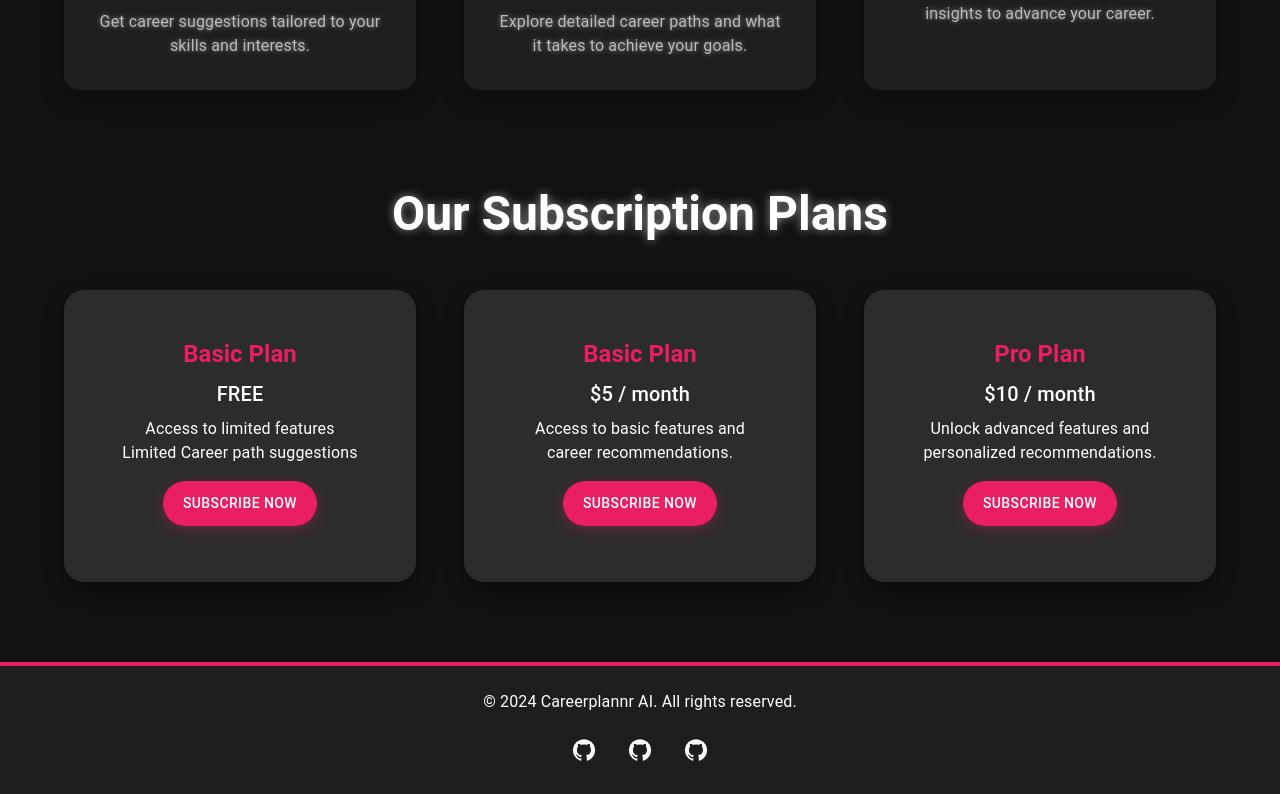
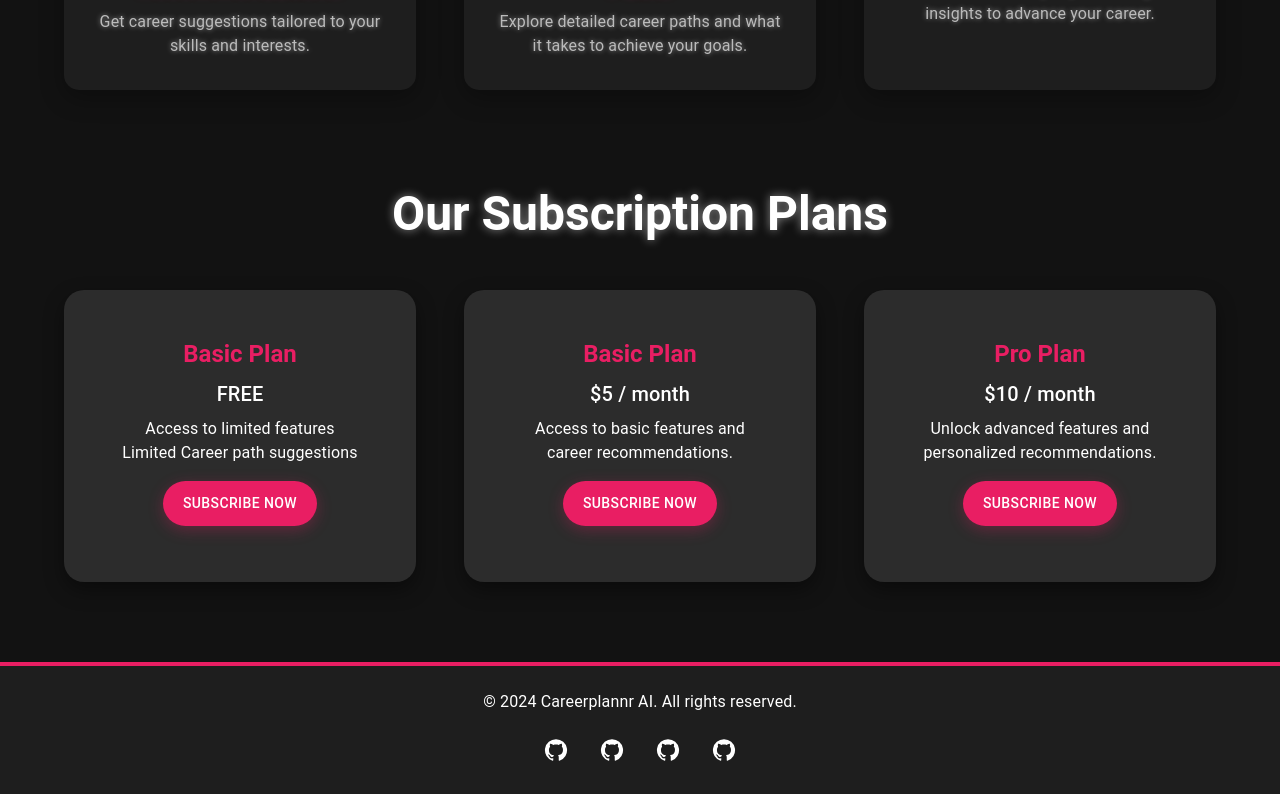
Before and after one commit to mehmoodosman/CareerplannrAI, a Next.js app: page / in a window 1280 px wide. Shown: the part 874-1668 px from the top of the page. Built offline with nearby package versions, Linux system fonts and the light colour scheme; no server answers.

Commit message:
Update page.js, added github profile at the bottom

```diff
--- a/app/page.js
+++ b/app/page.js
@@ -282,6 +282,9 @@ export default function HomePage() {
             <IconButton component="a" href="https://github.com/hasantalib" target="_blank" sx={{ color: '#ffffff' }}>
               <GitHubIcon />
             </IconButton>
+            <IconButton component="a" href="https://github.com/ayeshm3" target="_blank" sx={{ color: '#ffffff' }}>
+              <GitHubIcon />
+            </IconButton>
           </Box>
         </Container>
       </Box>
```
